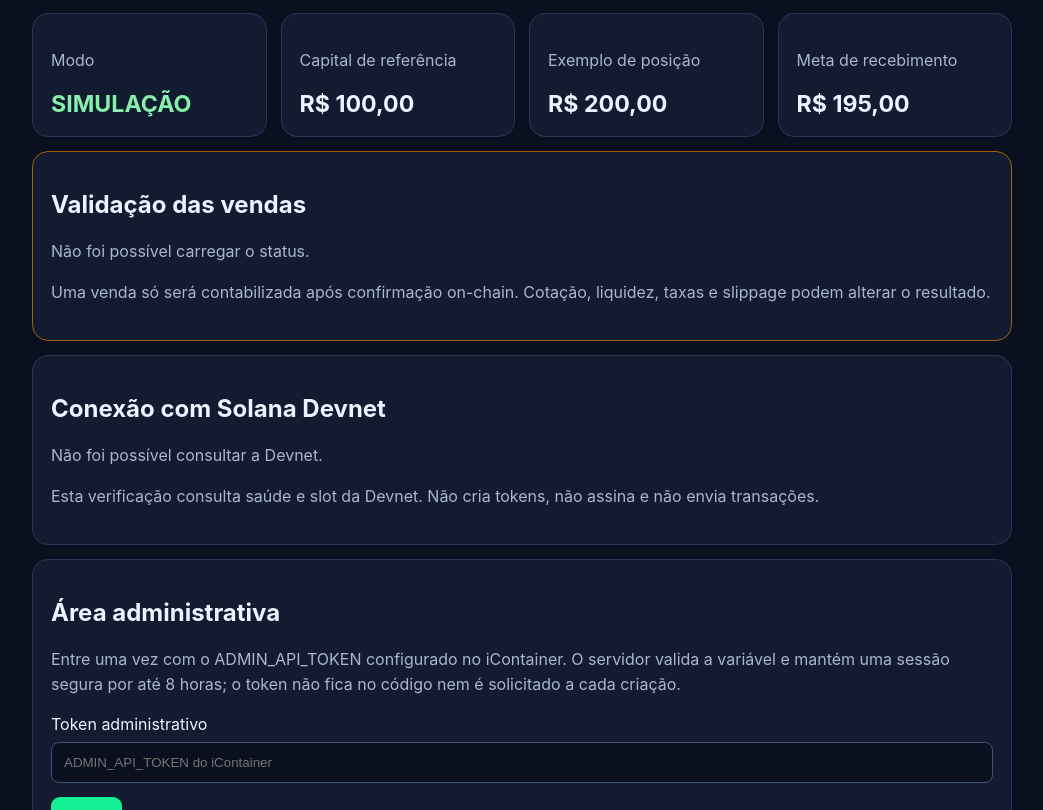
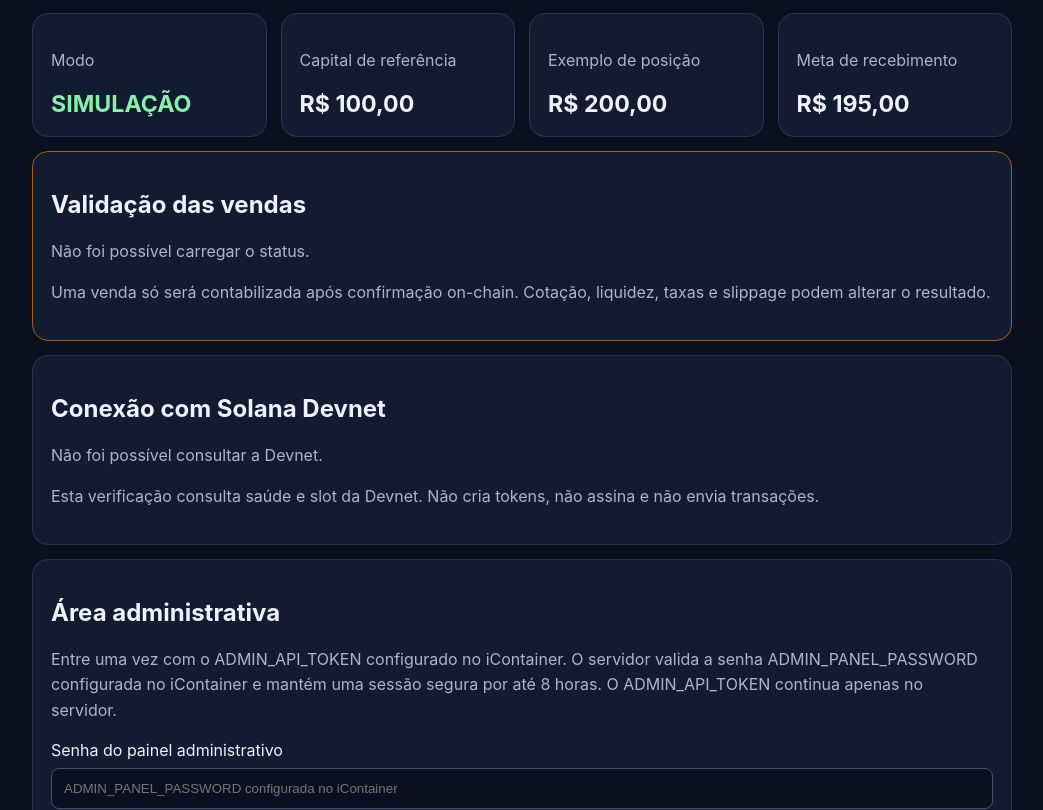
Before and after one commit to TFERRE21/SolanaTokenFactory, a website: page public/index.html in a window 1280 px wide. Shown: the part 142-952 px from the top of the page, without its empty margins (118-1161 px from the left). Drawn offline with Linux system fonts and the light colour scheme; no server answers.

Commit message:
Use panel password instead of exposing API token in dashboard login

```diff
--- a/public/index.html
+++ b/public/index.html
@@ -32,10 +32,10 @@ body{margin:0;padding:32px;max-width:980px;margin-inline:auto}h1{letter-spacing:
 
 <section class="card" style="margin-top:14px" id="creator">
 <h2>Área administrativa</h2>
-<p>Entre uma vez com o ADMIN_API_TOKEN configurado no iContainer. O servidor valida a variável e mantém uma sessão segura por até 8 horas; o token não fica no código nem é solicitado a cada criação.</p>
+<p>Entre uma vez com o ADMIN_API_TOKEN configurado no iContainer. O servidor valida a senha ADMIN_PANEL_PASSWORD configurada no iContainer e mantém uma sessão segura por até 8 horas. O ADMIN_API_TOKEN continua apenas no servidor.</p>
 <form id="loginForm">
-<label for="adminToken">Token administrativo</label>
-<input id="adminToken" type="password" autocomplete="current-password" required placeholder="ADMIN_API_TOKEN do iContainer" style="display:block;width:100%;box-sizing:border-box;margin:8px 0 14px;padding:12px;border-radius:8px;border:1px solid #405071;background:#0b1020;color:#eef2ff">
+<label for="adminPassword">Senha do painel administrativo</label>
+<input id="adminPassword" type="password" autocomplete="current-password" required placeholder="ADMIN_PANEL_PASSWORD configurada no iContainer" style="display:block;width:100%;box-sizing:border-box;margin:8px 0 14px;padding:12px;border-radius:8px;border:1px solid #405071;background:#0b1020;color:#eef2ff">
 <button id="loginButton" type="submit" style="padding:10px 16px;border:0;border-radius:9px;background:#14f195;color:#052014;font-weight:700;cursor:pointer">Entrar</button>
 <button id="logoutButton" type="button" hidden style="padding:10px 16px;border:1px solid #405071;border-radius:9px;background:#0b1020;color:#eef2ff;cursor:pointer">Sair</button>
 <p id="loginMessage" role="status" aria-live="polite"></p>
@@ -75,7 +75,7 @@ async function refreshAdminSession() {
     const response = await fetch('/api/admin/session', { credentials: 'same-origin' });
     const data = await response.json();
     creatorFormCard.hidden = !data.authenticated;
-    document.getElementById('adminToken').disabled = data.authenticated;
+    document.getElementById('adminPassword').disabled = data.authenticated;
     document.getElementById('loginButton').hidden = data.authenticated;
     logoutButton.hidden = !data.authenticated;
     loginMessage.textContent = data.authenticated ? 'Sessão administrativa ativa.' : 'Entre para habilitar a criação.';
```
